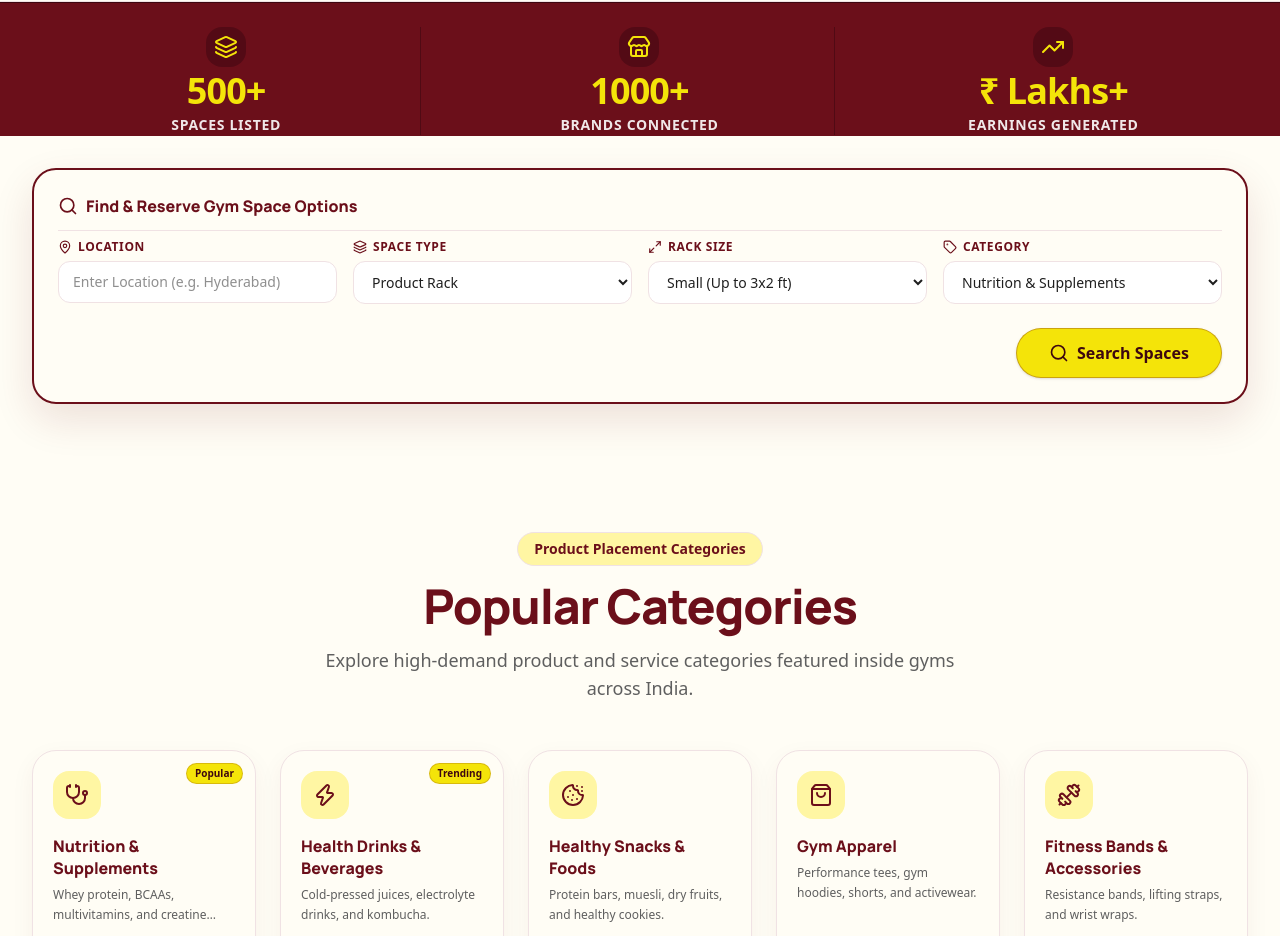
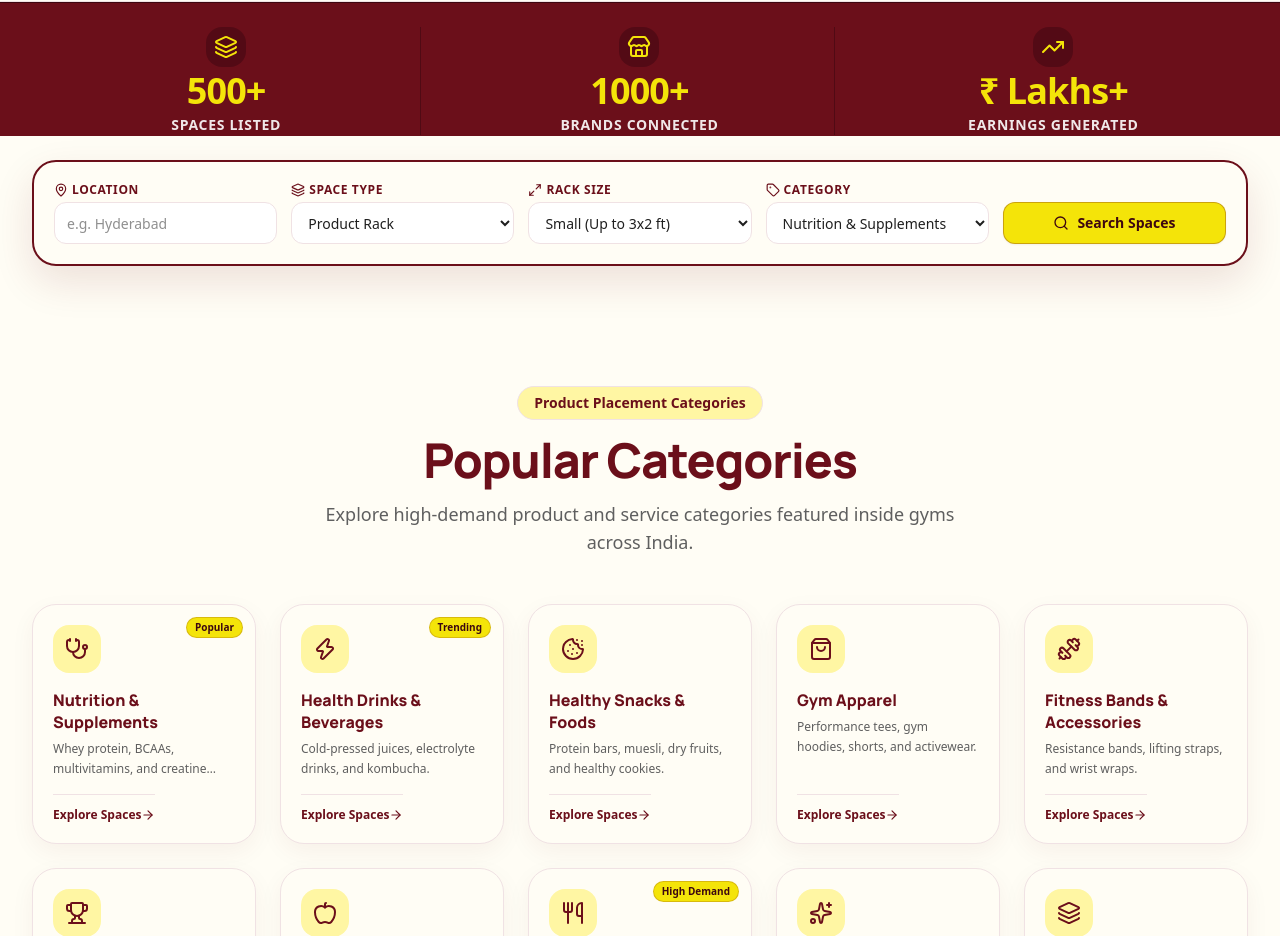
Before and after one commit to beyondwebco-lgtm/racksonrent, a Next.js app: page / in a window 1280 px wide. Shown: the part 880-1816 px from the top of the page. Built offline with nearby package versions, Linux system fonts and the light colour scheme.

Commit message:
Update SpaceSearch.tsx

```diff
--- a/components/SpaceSearch.tsx
+++ b/components/SpaceSearch.tsx
@@ -37,24 +37,17 @@ export default function SpaceSearch({ onSearch }: SpaceSearchProps) {
   };
 
   return (
-    <section className="py-8 bg-[#FFFDF5] relative -mt-6 z-20">
+    <section className="py-6 bg-[#FFFDF5] relative -mt-6 z-20">
       <div className="max-w-7xl mx-auto px-4 sm:px-6 lg:px-8">
         <form
           onSubmit={handleSearchSubmit}
-          className="bg-[#FFFDF5] rounded-3xl border-2 border-[#6B0F1A] p-4 sm:p-6 shadow-[0_16px_40px_rgba(107,15,26,0.12)] space-y-4"
+          className="bg-[#FFFDF5] rounded-3xl border-2 border-[#6B0F1A] p-4 sm:p-5 shadow-[0_16px_40px_rgba(107,15,26,0.12)]"
         >
-          <div className="flex items-center gap-2 border-b border-[#F0E2E4] pb-3 mb-2">
-            <Search className="w-5 h-5 text-[#6B0F1A]" />
-            <h3 className="text-base font-extrabold text-[#6B0F1A]">
-              Find & Reserve Gym Space Options
-            </h3>
-          </div>
-
-          <div className="grid grid-cols-1 sm:grid-cols-2 lg:grid-cols-4 gap-4">
+          <div className="grid grid-cols-1 sm:grid-cols-2 lg:grid-cols-5 gap-3.5 items-end">
 
             {/* Location Input */}
             <div>
-              <label className="block text-xs font-bold text-[#6B0F1A] uppercase tracking-wider mb-1.5 flex items-center gap-1.5" htmlFor="search-location">
+              <label className="block text-xs font-bold text-[#6B0F1A] uppercase tracking-wider mb-1 flex items-center gap-1" htmlFor="search-location">
                 <MapPin className="w-3.5 h-3.5 text-[#6B0F1A]" />
                 <span>Location</span>
               </label>
@@ -63,14 +56,14 @@ export default function SpaceSearch({ onSearch }: SpaceSearchProps) {
                 type="text"
                 value={location}
                 onChange={(e) => setLocation(e.target.value)}
-                placeholder="Enter Location (e.g. Hyderabad)"
-                className="w-full rounded-xl border border-[#F0E2E4] bg-white px-3.5 py-2.5 text-[#1F1F1F] text-sm outline-none transition focus:border-[#6B0F1A] focus:ring-2 focus:ring-[#FFF6A3] font-medium"
+                placeholder="e.g. Hyderabad"
+                className="w-full rounded-xl border border-[#F0E2E4] bg-white px-3 py-2.5 text-[#1F1F1F] text-xs sm:text-sm outline-none transition focus:border-[#6B0F1A] focus:ring-2 focus:ring-[#FFF6A3] font-medium h-[42px]"
               />
             </div>
 
             {/* Space Type Select */}
             <div>
-              <label className="block text-xs font-bold text-[#6B0F1A] uppercase tracking-wider mb-1.5 flex items-center gap-1.5" htmlFor="search-space-type">
+              <label className="block text-xs font-bold text-[#6B0F1A] uppercase tracking-wider mb-1 flex items-center gap-1" htmlFor="search-space-type">
                 <Layers className="w-3.5 h-3.5 text-[#6B0F1A]" />
                 <span>Space Type</span>
               </label>
@@ -78,7 +71,7 @@ export default function SpaceSearch({ onSearch }: SpaceSearchProps) {
                 id="search-space-type"
                 value={spaceType}
                 onChange={(e) => setSpaceType(e.target.value)}
-                className="w-full rounded-xl border border-[#F0E2E4] bg-white px-3.5 py-2.5 text-[#1F1F1F] text-sm outline-none transition focus:border-[#6B0F1A] focus:ring-2 focus:ring-[#FFF6A3] font-medium"
+                className="w-full rounded-xl border border-[#F0E2E4] bg-white px-3 py-2.5 text-[#1F1F1F] text-xs sm:text-sm outline-none transition focus:border-[#6B0F1A] focus:ring-2 focus:ring-[#FFF6A3] font-medium h-[42px]"
               >
                 {COMPACT_SPACE_TYPES.map((st) => (
                   <option key={st.id} value={st.name}>
@@ -90,7 +83,7 @@ export default function SpaceSearch({ onSearch }: SpaceSearchProps) {
 
             {/* Rack Size Select */}
             <div>
-              <label className="block text-xs font-bold text-[#6B0F1A] uppercase tracking-wider mb-1.5 flex items-center gap-1.5" htmlFor="search-rack-size">
+              <label className="block text-xs font-bold text-[#6B0F1A] uppercase tracking-wider mb-1 flex items-center gap-1" htmlFor="search-rack-size">
                 <Maximize2 className="w-3.5 h-3.5 text-[#6B0F1A]" />
                 <span>Rack Size</span>
               </label>
@@ -98,7 +91,7 @@ export default function SpaceSearch({ onSearch }: SpaceSearchProps) {
                 id="search-rack-size"
                 value={rackSize}
                 onChange={(e) => setRackSize(e.target.value)}
-                className="w-full rounded-xl border border-[#F0E2E4] bg-white px-3.5 py-2.5 text-[#1F1F1F] text-sm outline-none transition focus:border-[#6B0F1A] focus:ring-2 focus:ring-[#FFF6A3] font-medium"
+                className="w-full rounded-xl border border-[#F0E2E4] bg-white px-3 py-2.5 text-[#1F1F1F] text-xs sm:text-sm outline-none transition focus:border-[#6B0F1A] focus:ring-2 focus:ring-[#FFF6A3] font-medium h-[42px]"
               >
                 {RACK_SIZES.map((rs) => (
                   <option key={rs.id} value={rs.name}>
@@ -110,7 +103,7 @@ export default function SpaceSearch({ onSearch }: SpaceSearchProps) {
 
             {/* Category Select */}
             <div>
-              <label className="block text-xs font-bold text-[#6B0F1A] uppercase tracking-wider mb-1.5 flex items-center gap-1.5" htmlFor="search-category">
+              <label className="block text-xs font-bold text-[#6B0F1A] uppercase tracking-wider mb-1 flex items-center gap-1" htmlFor="search-category">
                 <Tag className="w-3.5 h-3.5 text-[#6B0F1A]" />
                 <span>Category</span>
               </label>
@@ -118,7 +111,7 @@ export default function SpaceSearch({ onSearch }: SpaceSearchProps) {
                 id="search-category"
                 value={category}
                 onChange={(e) => setCategory(e.target.value)}
-                className="w-full rounded-xl border border-[#F0E2E4] bg-white px-3.5 py-2.5 text-[#1F1F1F] text-sm outline-none transition focus:border-[#6B0F1A] focus:ring-2 focus:ring-[#FFF6A3] font-medium"
+                className="w-full rounded-xl border border-[#F0E2E4] bg-white px-3 py-2.5 text-[#1F1F1F] text-xs sm:text-sm outline-none transition focus:border-[#6B0F1A] focus:ring-2 focus:ring-[#FFF6A3] font-medium h-[42px]"
               >
                 {POPULAR_CATEGORIES.slice(0, 9).map((cat) => (
                   <option key={cat.id} value={cat.name}>
@@ -128,17 +121,17 @@ export default function SpaceSearch({ onSearch }: SpaceSearchProps) {
               </select>
             </div>
 
-          </div>
+            {/* Search Button (Single Line on Desktop) */}
+            <div className="col-span-1">
+              <button
+                type="submit"
+                className="w-full inline-flex items-center justify-center gap-2 rounded-xl bg-[#F4E409] text-[#3D0710] border border-[#6B0F1A]/30 px-4 py-2.5 font-extrabold text-xs sm:text-sm shadow-xs hover:bg-[#3D0710] hover:text-[#F4E409] transition-all cursor-pointer h-[42px]"
+              >
+                <Search className="w-4 h-4" />
+                <span>Search Spaces</span>
+              </button>
+            </div>
 
-          {/* Search Button */}
-          <div className="pt-2 flex justify-end">
-            <button
-              type="submit"
-              className="w-full sm:w-auto inline-flex items-center justify-center gap-2 rounded-full bg-[#F4E409] text-[#3D0710] border border-[#6B0F1A]/30 px-8 py-3 font-extrabold text-base shadow-sm hover:bg-[#3D0710] hover:text-[#F4E409] transition-all cursor-pointer"
-            >
-              <Search className="w-5 h-5" />
-              <span>Search Spaces</span>
-            </button>
           </div>
         </form>
       </div>
```
